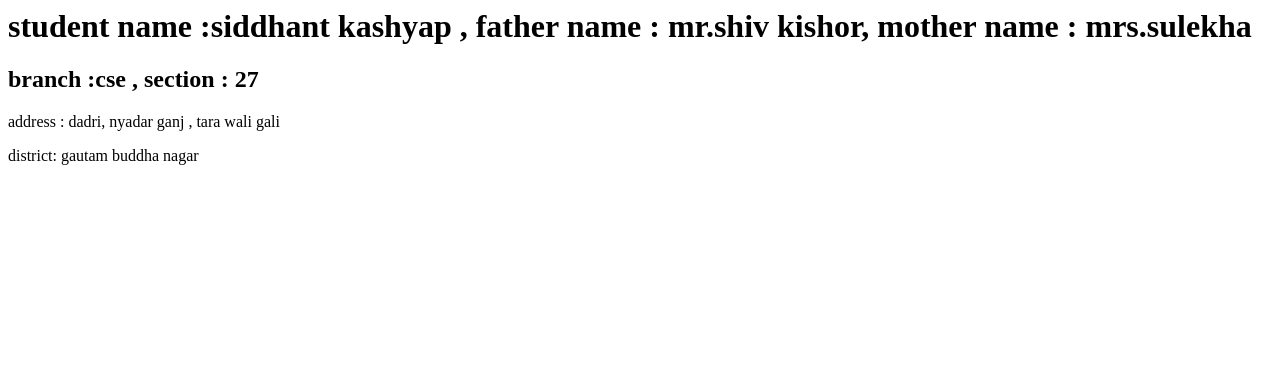
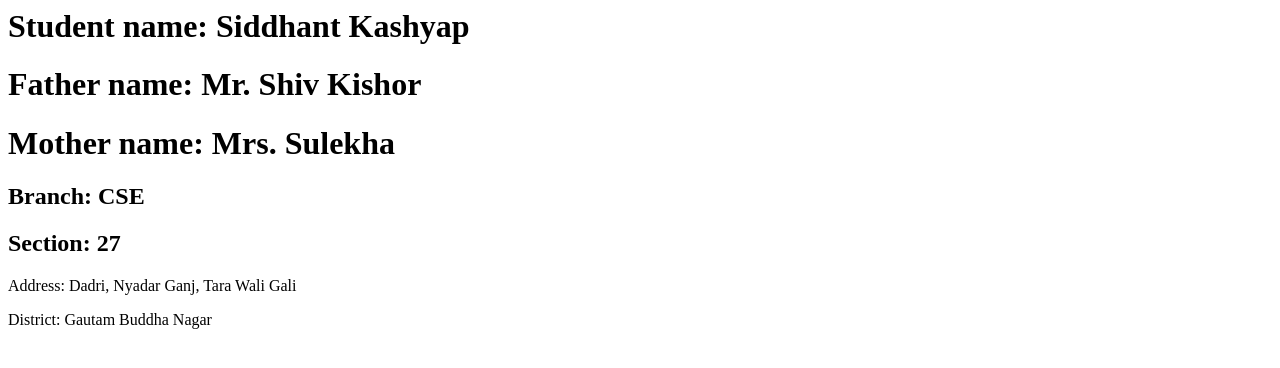
Before and after one commit to Siddhant18-ops/siddhant_kashyap_2025b01011033_web-assignment, a plain HTML site: page index.html in a window 1280 px wide. Drawn offline with Linux system fonts and the light colour scheme.

Commit message:
second change

```diff
--- a/index.html
+++ b/index.html
@@ -3,15 +3,13 @@
     <head>
         <title>"my first html page"</title>
         <body>
-            <h1>student name :siddhant kashyap ,
-                 father name : mr.shiv kishor,
-                 mother name : mrs.sulekha</h1>
-            <h2> branch :cse ,
-                section : 27 </h2>
-                <p> address : dadri, nyadar ganj , tara wali gali </p>
-                <p2>district: gautam buddha nagar </p2>
+    <h1>Student name: Siddhant Kashyap</h1>
+    <h1>Father name: Mr. Shiv Kishor<h1>
+    <h1>Mother name: Mrs. Sulekha</h1>
 
+    <h2>Branch: CSE</h2>
+    <h2>Section: 27</h2>
 
-        </body>
-    </head>
-</html>
+    <p>Address: Dadri, Nyadar Ganj, Tara Wali Gali</p>
+    <p>District: Gautam Buddha Nagar</p>
+</body>
```
